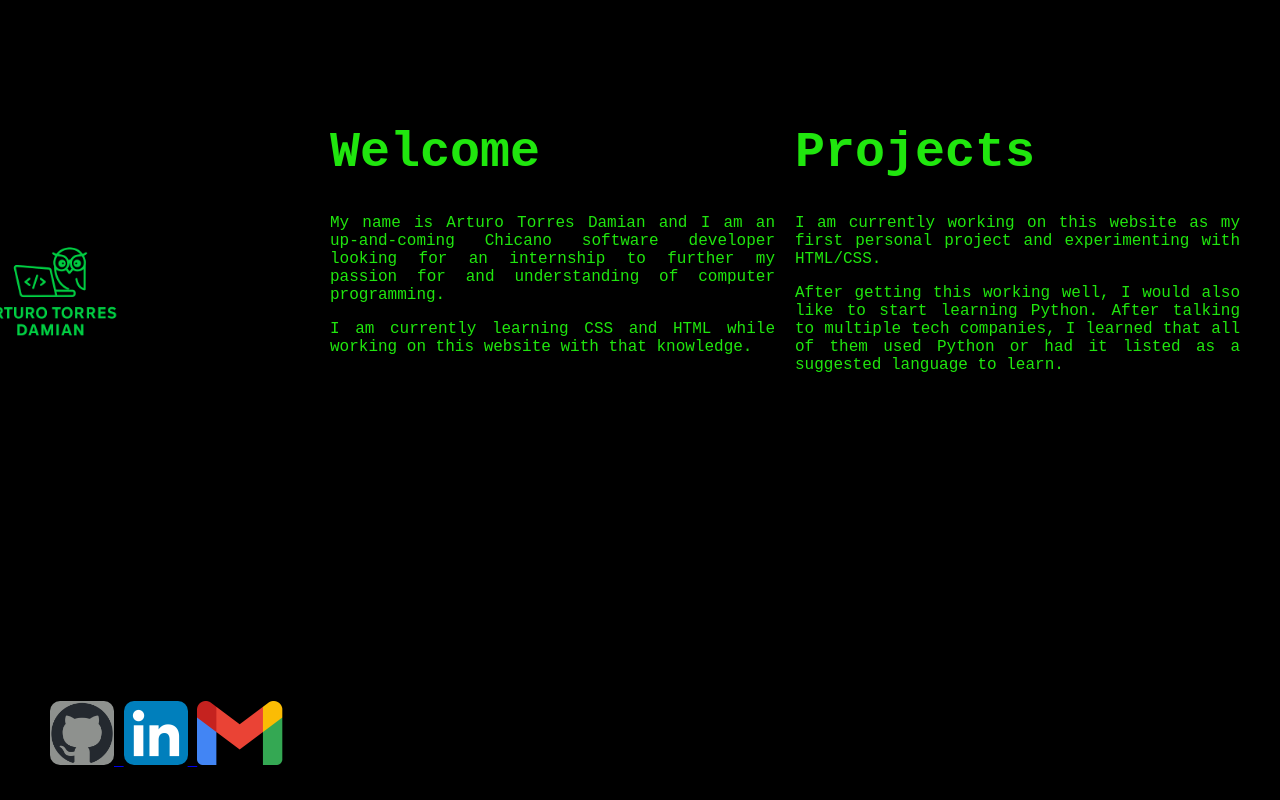
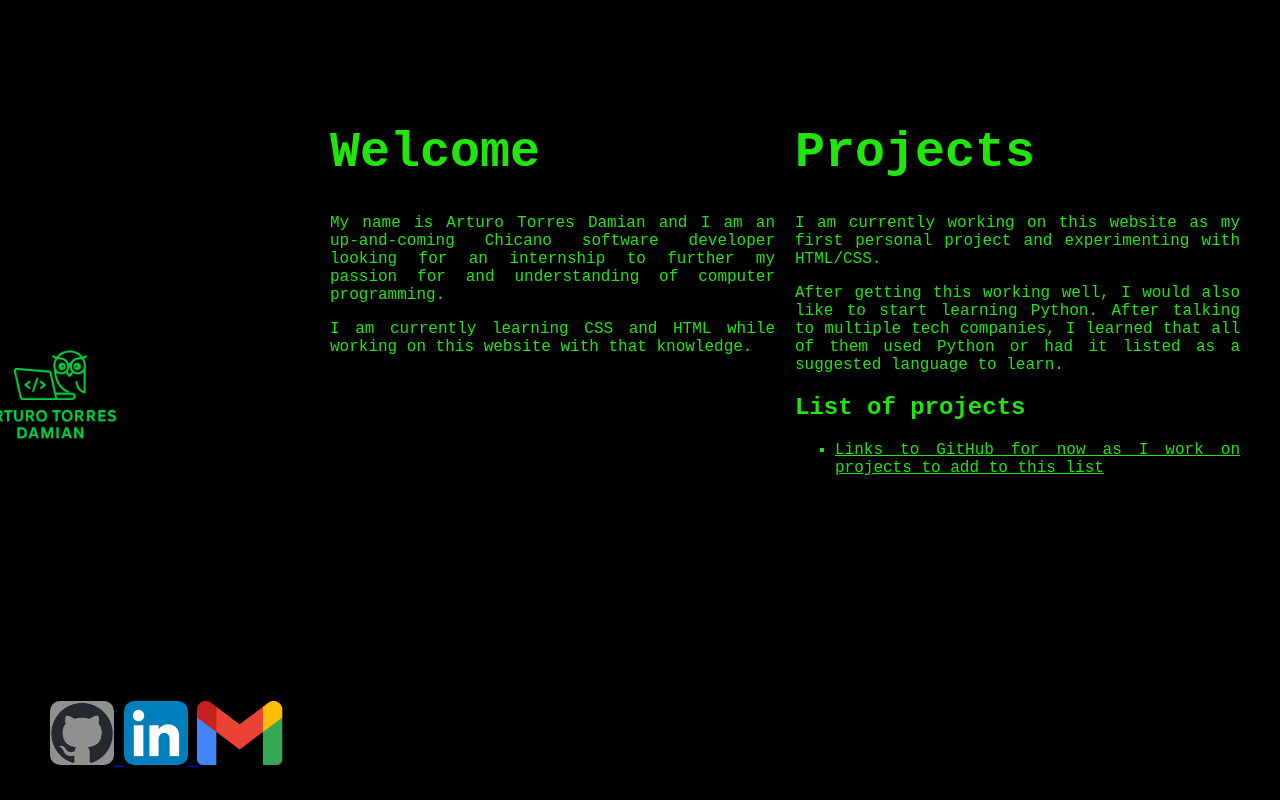
Before and after one commit to huey704/huey704.github.io, a plain HTML site: page index.html in a window 1280 px wide. Drawn offline with Linux system fonts and the light colour scheme.

Commit message:
Update index.html
added bullet points to the website with the link to my github. this will allow me in the future to link directly to my projects

```diff
--- a/index.html
+++ b/index.html
@@ -10,7 +10,7 @@
             background-color: rgb(0, 0, 0);
             font-size: 16px;
             text-align: justify;
-            color: rgb(32, 230, 14)
+            color: rgb(32, 230, 14);
         }
 
         .column {
@@ -66,6 +66,22 @@
         h1 {
             font-size: 50px;
         }
+
+        ul.a {
+            list-style-type: square;
+        }
+
+        ul.a a:link {
+            color: rgb(32, 230, 14);
+        }
+
+        ul.a a:visited {
+            color: rgb(32, 230, 14);
+        }
+
+        ul.a a:hover {
+            color: rgb(116, 218, 103);
+        }
     </style>
 </head>
 
@@ -95,6 +111,15 @@
                     multiple tech companies, I learned that all of them used Python or had it listed as a suggested
                     language to learn.
                 </p>
+                <h2>List of projects</h2>
+                <ul class="a">
+                    <li>
+                        <a href="https://github.com/huey704" target="_blank">
+                            Links to GitHub for now as I work on projects to add to this list
+                        </a>
+                    </li>
+                </ul>
+
             </div>
         </div>
         <div>
```
